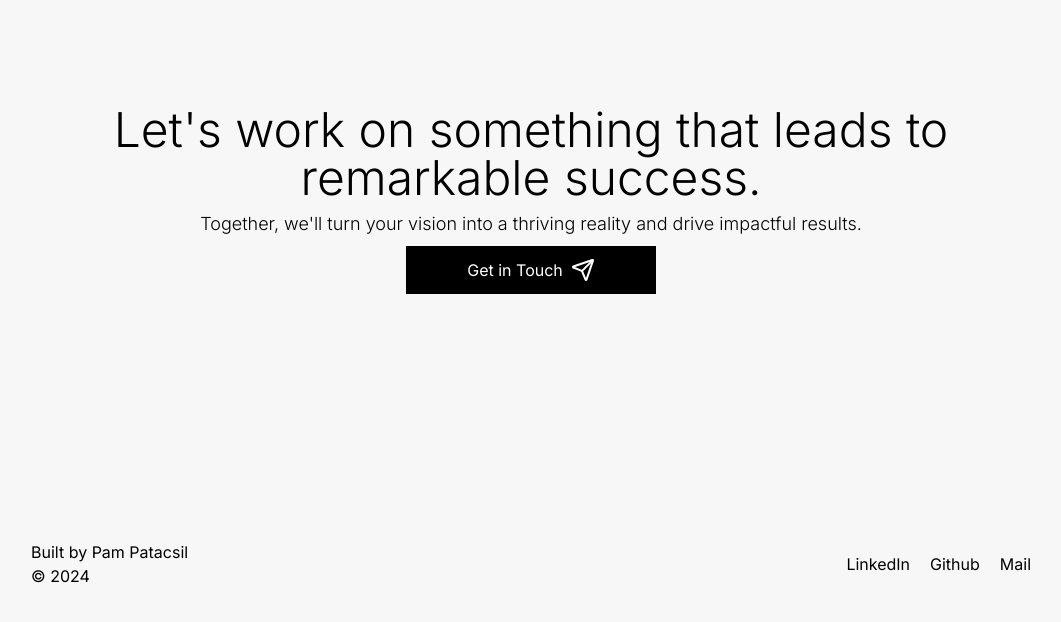
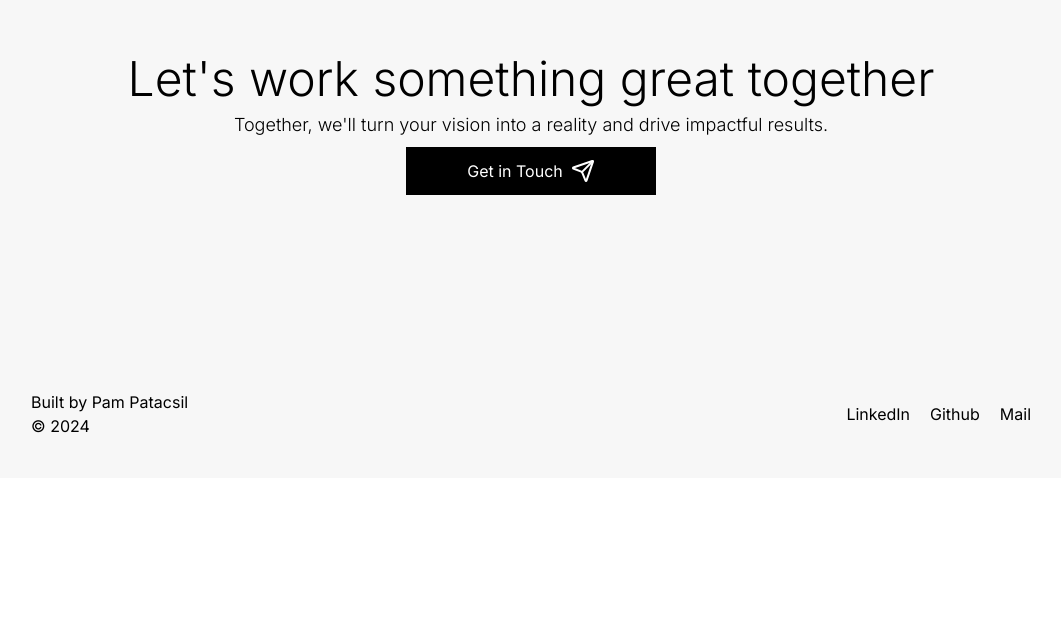
Before and after one commit to patacsilpam/nextjs-portfolio-website, a Next.js app: page / in a window 1280 px wide. Shown: the part 3208-3830 px from the top of the page, without its empty margins (109-1170 px from the left). After the commit the page ends 3686 px from the top, so only its background shows below. Built offline with nearby package versions, Linux system fonts and the light colour scheme.

Commit message:
feat: enhanced content

```diff
--- a/components/Contact.tsx
+++ b/components/Contact.tsx
@@ -5,7 +5,7 @@ const Contact = () => {
   return (
     <div
       id="contact"
-      className="relative min-h-[600px] h-full flex flex-col justify-center items-center space-y-5  z-20"
+      className="relative min-h-[450px] h-full flex flex-col justify-center items-center space-y-5  z-20"
     >
       {/*
       <img
@@ -14,10 +14,11 @@ const Contact = () => {
       /> */}
       <div className="z-20 grid place-items-center gap-y-2">
         <p className="md:text-5xl text-2xl max-w-4xl text-center font-light">
-          Let's work on something that leads to remarkable success.
+          {/*Let's work on something that leads to remarkable success. */}
+          Let's work something great together
         </p>
         <p className="md:text-lg sm:text-md font-light shadow-inherit px-7">
-          Together, we'll turn your vision into a thriving reality and drive
+          Together, we'll turn your vision into a reality and drive
           impactful results.
         </p>
         <a
```
